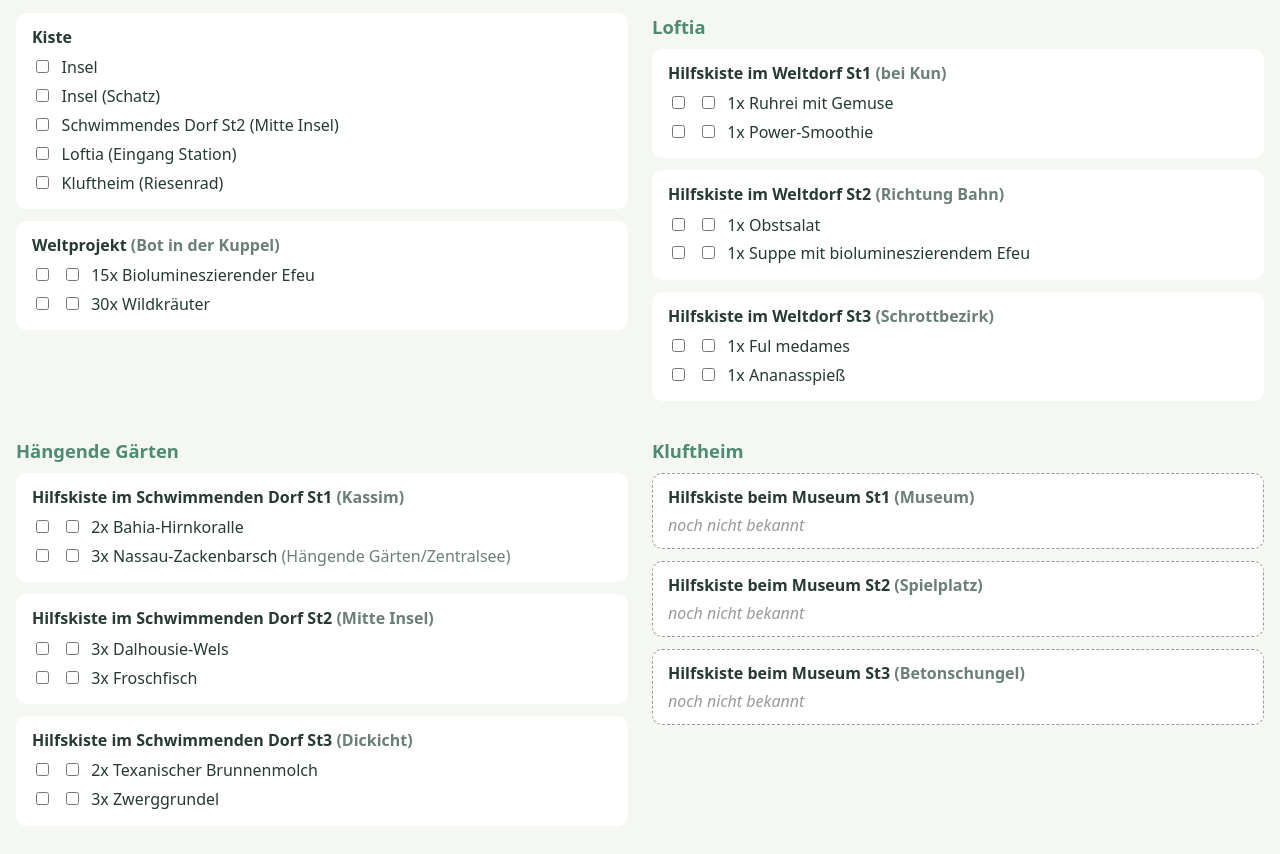
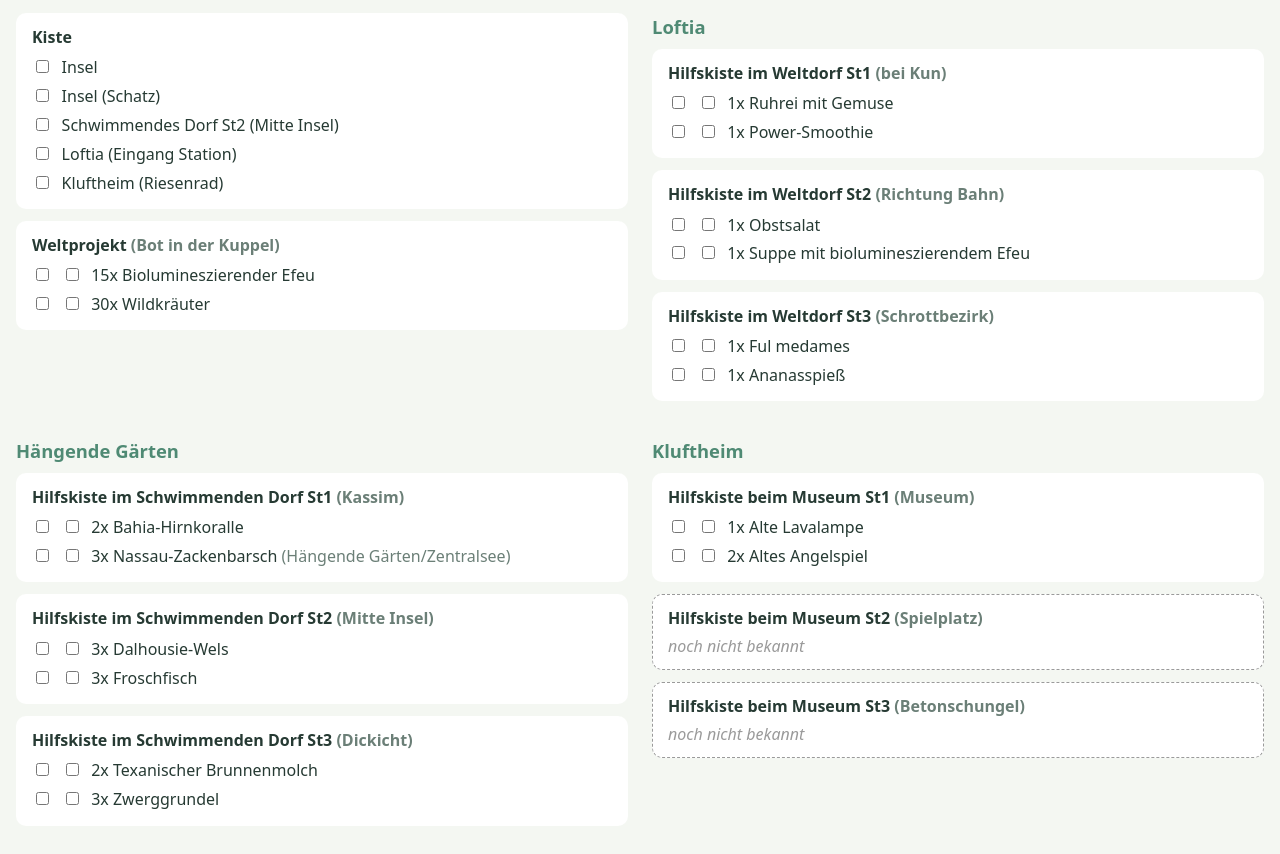
Before and after one commit to NoX209/Loftia_Dailies, a plain HTML site: page 2026/11/26/index.html in a window 1280 px wide. Shown: the part 81-935 px from the top of the page. Drawn offline with Linux system fonts and the light colour scheme.

Commit message:
Update 2026-11-26
Tägliche Aufgaben 26.11.2026
Kiste:
- Insel
- Insel (Schatz)
- Schwimmendes Dorf St2 (Mitte Insel)
- Loftia (Eingang Station)
- Kluftheim (Riesenrad)
Weltprojekt (Bot in der Kuppel)
- 15x Biolumineszierender Efeu
- 30x Wildkräuter

Loftia
------
Hilfskiste im Weltdorf St1 (bei Kun)
- 1x Ruhrei mit Gemuse
- 1x Power-Smoothie
Hilfskiste im Weltdorf St2 (Richtung Bahn)
- 1x Obstsalat
- 1x Suppe mit biolumineszierendem Efeu
Hilfskiste im Weltdorf St3 (Schrottbezirk)
- 1x Ful medames
- 1x Ananasspieß

Hängende Gärten
---------------
Hilfskiste im Schwimmenden Dorf St1 (Kassim)
- 2x Bahia-Hirnkoralle
- 3x Nassau-Zackenbarsch (Hängende Gärten/Zentralsee)
Hilfskiste im Schwimmenden Dorf St2 (Mitte Insel)
- 3x Dalhousie-Wels
- 3x Froschfisch
Hilfskiste im Schwimmenden Dorf St3 (Dickicht)
- 2x Texanischer Brunnenmolch
- 3x Zwerggrundel

Kluftheim
---------
Hilfskiste beim Museum St1 (Museum)
- 1x Alte Lavalampe
- 2x Altes Angelspiel

```diff
--- a/2026/11/26/index.html
+++ b/2026/11/26/index.html
@@ -156,9 +156,19 @@
   </div>
   <div class="block">
   <h2>Kluftheim</h2>
-    <section class="area unseen">
+    <section class="area">
     <h3>Hilfskiste beim Museum St1 <span class="hint">(Museum)</span></h3>
-<p class="pending">noch nicht bekannt</p>    <ul>
+    <ul>
+<li class="item">
+  <input type="checkbox" class="made" data-key="museum-st1/Alte Lavalampe/made" title="hergestellt / habe ich" aria-label="hergestellt / habe ich">
+  <input type="checkbox" class="delivered" data-key="museum-st1/Alte Lavalampe/delivered" title="abgegeben" aria-label="abgegeben">
+  <span>1x Alte Lavalampe</span>
+</li>
+<li class="item">
+  <input type="checkbox" class="made" data-key="museum-st1/Altes Angelspiel/made" title="hergestellt / habe ich" aria-label="hergestellt / habe ich">
+  <input type="checkbox" class="delivered" data-key="museum-st1/Altes Angelspiel/delivered" title="abgegeben" aria-label="abgegeben">
+  <span>2x Altes Angelspiel</span>
+</li>
     </ul>
   </section>
 
```
Also changed, not shown: index.html (+12 -2 lines).
